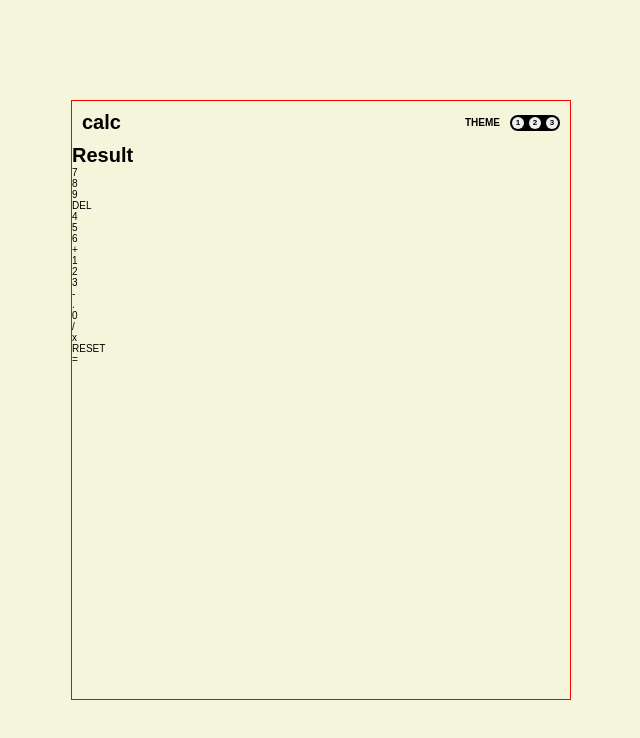
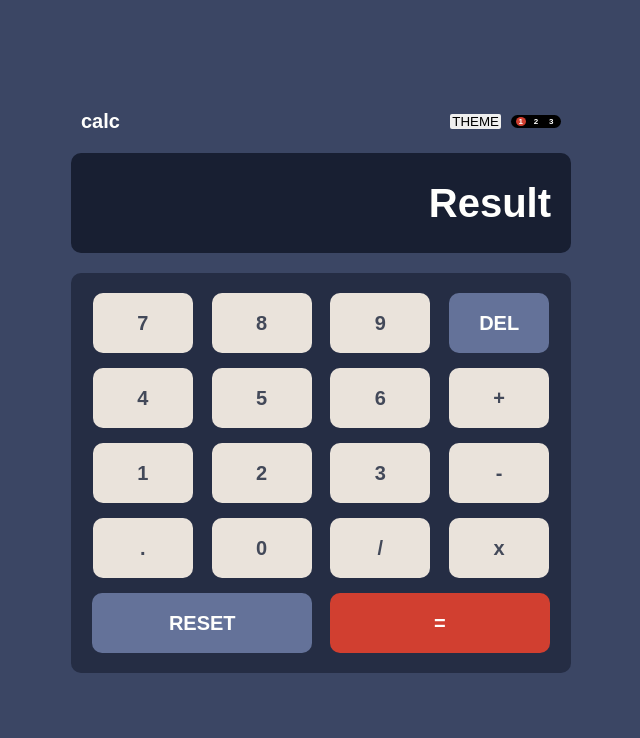
Before and after one commit to renedelcarpio/calculator, a React (Create React App) app: page / in a window 1280 px wide. Shown: the top 738 px of the page, without its empty margins (319-959 px from the left). Built offline with nearby package versions, Linux system fonts and the light colour scheme; a web font is replaced by a local one.

Commit message:
styles were add to components, also context

```diff
--- a/src/components/Buttons.js
+++ b/src/components/Buttons.js
@@ -1,26 +1,63 @@
 import React from 'react';
+import '../scss/buttons.scss';
 
 const Buttons = () => {
 	return (
 		<div className='buttons-container'>
-			<div className='button'>7</div>
-			<div className='button'>8</div>
-			<div className='button'>9</div>
-			<div className='button'>DEL</div>
-			<div className='button'>4</div>
-			<div className='button'>5</div>
-			<div className='button'>6</div>
-			<div className='button'>+</div>
-			<div className='button'>1</div>
-			<div className='button'>2</div>
-			<div className='button'>3</div>
-			<div className='button'>-</div>
-			<div className='button'>.</div>
-			<div className='button'>0</div>
-			<div className='button'>/</div>
-			<div className='button'>x</div>
-			<div className='button'>RESET</div>
-			<div className='button'>=</div>
+			<div className='button'>
+				<h1>7</h1>
+			</div>
+			<div className='button'>
+				<h1>8</h1>
+			</div>
+			<div className='button'>
+				<h1>9</h1>
+			</div>
+			<div className='button__del'>
+				<h1>DEL</h1>
+			</div>
+			<div className='button'>
+				<h1>4</h1>
+			</div>
+			<div className='button'>
+				<h1>5</h1>
+			</div>
+			<div className='button'>
+				<h1>6</h1>
+			</div>
+			<div className='button'>
+				<h1>+</h1>
+			</div>
+			<div className='button'>
+				<h1>1</h1>
+			</div>
+			<div className='button'>
+				<h1>2</h1>
+			</div>
+			<div className='button'>
+				<h1>3</h1>
+			</div>
+			<div className='button'>
+				<h1>-</h1>
+			</div>
+			<div className='button'>
+				<h1>.</h1>
+			</div>
+			<div className='button'>
+				<h1>0</h1>
+			</div>
+			<div className='button'>
+				<h1>/</h1>
+			</div>
+			<div className='button'>
+				<h1>x</h1>
+			</div>
+			<div className='button__reset'>
+				<h1>RESET</h1>
+			</div>
+			<div className='button__equal'>
+				<h1>=</h1>
+			</div>
 		</div>
 	);
 };
--- a/src/components/Header.js
+++ b/src/components/Header.js
@@ -3,23 +3,23 @@ import { ThemeContext } from '../context/ThemeContext';
 import '../scss/header.scss';
 
 const Header = () => {
-	const { setTheme } = useContext(ThemeContext);
+	let { theme, setTheme } = useContext(ThemeContext);
 
-	const handleClick = (e) => {
-		setTheme(e.target.value);
+	const handleClick = () => {
+		setTheme(theme > 2 ? (theme = 1) : theme + 1);
 	};
 
 	return (
 		<div className='header'>
 			<h1 className='text'>calc</h1>
 			<div className='header__toogle'>
-				<h4 className='text'>THEME</h4>
+				<button className='toogle__button' onClick={handleClick}>
+					THEME
+				</button>
 				<div className='toogle__buttons'>
-					<button className='header__toogle--button' onClick={handleClick}>
-						1
-					</button>
-					<button className='header__toogle--button'>2</button>
-					<button className='header__toogle--button'>3</button>
+					<span className={theme === 1 ? 'toogle dark' : 'toogle'}>1</span>
+					<span className={theme === 2 ? 'toogle light' : 'toogle'}>2</span>
+					<span className={theme === 3 ? 'toogle third' : 'toogle'}>3</span>
 				</div>
 			</div>
 		</div>
--- a/src/components/Screen.js
+++ b/src/components/Screen.js
@@ -1,8 +1,9 @@
 import React from 'react';
+import '../scss/screen.scss';
 
 const Screen = () => {
 	return (
-		<div>
+		<div className='screen-container'>
 			<h1>Result</h1>
 		</div>
 	);
--- a/src/context/ThemeContext.js
+++ b/src/context/ThemeContext.js
@@ -3,18 +3,8 @@ import '../scss/global.scss';
 
 export const ThemeContext = createContext();
 
-const darkmode = 'darkmode';
-const lightmode = 'lightmode';
-const thirdmode = 'thirdmode';
-
-const themes = {
-	dark: darkmode,
-	light: lightmode,
-	third: thirdmode,
-};
-
 const ThemeProvider = ({ children }) => {
-	const [theme, setTheme] = useState(themes.dark);
+	const [theme, setTheme] = useState(1);
 
 	return (
 		<ThemeContext.Provider value={{ theme, setTheme }}>
--- a/src/scss/app.scss
+++ b/src/scss/app.scss
@@ -7,6 +7,8 @@
     background-color: beige;
     justify-content: center;
     align-items: center;
+    background-color: $dark-background;
+    color: $dark-letter;
 }
 
 .calculator {
@@ -14,5 +16,4 @@
     font-family: $font1;
     width: 50rem;
     height: 60rem;
-    border: 1px solid red;
 }
--- /dev/null
+++ b/src/scss/buttons.scss
@@ -0,0 +1,56 @@
+@import './global.scss';
+
+.buttons-container {
+    display: grid;
+    gap: 1.5rem;
+    grid-template: repeat(5, 1fr) / repeat(4, 1fr);
+    justify-items: center;
+    align-items: center;
+    padding: 2rem;
+    background-color: $dark-pad;
+    border-radius: 1rem;
+}
+
+.button {
+    width: 10rem;
+    height: 6rem;
+    display: flex;
+    justify-content: center;
+    align-items: center;
+    background-color: $dark-button1;
+    color: $dark-numbers;
+    border-radius: 1rem;
+}
+
+
+.button__del {
+    width: 10rem;
+    height: 6rem;
+    display: flex;
+    justify-content: center;
+    align-items: center;
+    background-color: $dark-button2;
+    border-radius: 1rem;
+}
+
+.button__reset {
+    grid-column: 1 / 3;
+    width: 22rem;
+    height: 6rem;
+    display: flex;
+    justify-content: center;
+    align-items: center;
+    background-color: $dark-button2;
+    border-radius: 1rem;
+}
+
+.button__equal {
+    grid-column: 3 / 5;
+    width: 22rem;
+    height: 6rem;
+    display: flex;
+    justify-content: center;
+    align-items: center;
+    background-color: $dark-button3;
+    border-radius: 1rem;
+}
--- a/src/scss/header.scss
+++ b/src/scss/header.scss
@@ -1,8 +1,11 @@
+@import 'global.scss';
+
 .header {
     display: flex;
     flex-wrap: wrap;
     justify-content: space-between;
     padding: 1rem;
+    margin-bottom: 1rem;
 }
 
 .header__toogle {
@@ -11,21 +14,38 @@
     flex-wrap: wrap;
 }
 
+.toogle__button {
+    padding: 0 0.2rem;
+    border: none;
+    border-radius: 0.2rem;
+}
+
 .toogle__buttons {
     display: flex;
     width: 5rem;
-    justify-content: space-between;
+    justify-content: space-around;
+    align-items: center;
     margin-left: 1rem;
     padding: 0.2rem;
     border-radius: 2rem;
     background-color: black;
 }
 
-.header__toogle--button {
-    width: 1.2rem;
-    height: 1.2rem;
+.toogle {
+    width: 1rem;
     font-size: 0.8rem;
     font-weight: bold;
+    text-align: center;
     border: none;
+    background-color: transparent;
     border-radius: 50%;
+    &.dark {
+        background-color: $dark-button3;
+    }
+    &.light {
+        background-color: $dark-button3;
+    }
+    &.third {
+        background-color: $dark-button3;
+    }
 }
--- /dev/null
+++ b/src/scss/screen.scss
@@ -0,0 +1,15 @@
+@import './global.scss';
+
+.screen-container {
+    width: 100%;
+    height: 10rem;
+    display: flex;
+    justify-content: flex-end;
+    align-items: center;
+    margin-bottom: 2rem;
+    padding: 2rem;
+    background-color: $dark-screen;
+    color: $dark-letter;
+    border-radius: 1rem;
+    font-size: 2rem;
+}
```
